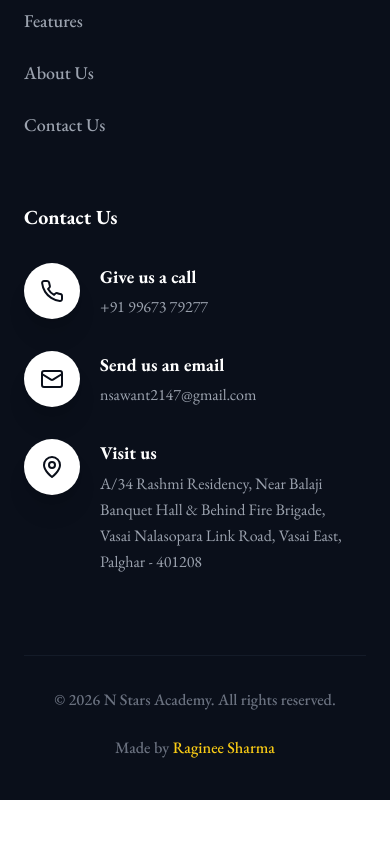
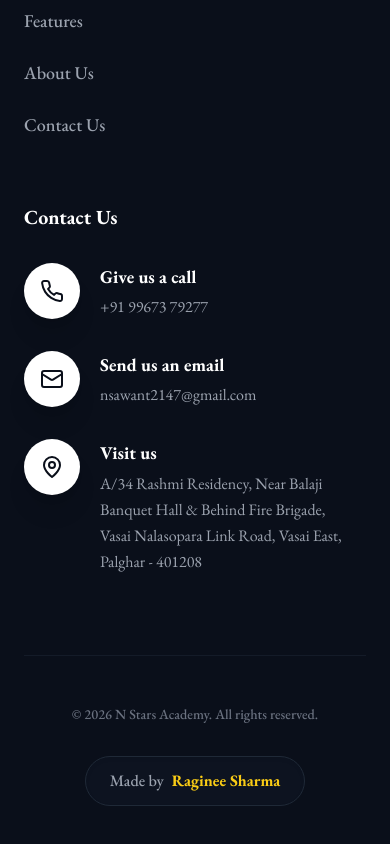
Before and after one commit to raginee4321/nstars-website, a React (Vite) app: page / in a window 390 px wide. Shown: the part 3942-4786 px from the top of the page. Before the commit the page ends 4742 px from the top, so only its background shows below. Built offline with nearby package versions, Linux system fonts and the light colour scheme; no server answers.

Commit message:
Fix mobile visibility for developer credit in footer

```diff
--- a/src/components/Footer.tsx
+++ b/src/components/Footer.tsx
@@ -125,21 +125,21 @@ const Footer: React.FC = () => {
         </div>
 
         {/* Bottom Section */}
-        <div className="pt-8 border-t border-gray-800/50 flex flex-col items-center space-y-6">
-          <p className="text-gray-500 font-medium text-center">
+        <div className="pt-12 border-t border-gray-800/50 flex flex-col items-center space-y-8 pb-10">
+          <p className="text-gray-500 font-medium text-center text-sm md:text-base">
             © {new Date().getFullYear()} N Stars Academy. All rights reserved.
           </p>
-          <p className="text-gray-500 font-medium">
-            Made by{' '}
+          <div className="flex items-center space-x-2 text-gray-400 font-medium bg-gray-900/50 px-6 py-3 rounded-full border border-gray-800 shadow-inner">
+            <span>Made by</span>
             <a
               href="https://www.linkedin.com/in/raginee-sharma-08a256282"
               target="_blank"
               rel="noopener noreferrer"
-              className="text-yellow-400 hover:text-yellow-300 transition-colors duration-300 hover:underline"
+              className="text-yellow-400 hover:text-yellow-300 font-bold transition-all duration-300 hover:scale-105"
             >
               Raginee Sharma
             </a>
-          </p>
+          </div>
         </div>
       </div>
     </footer>
```
